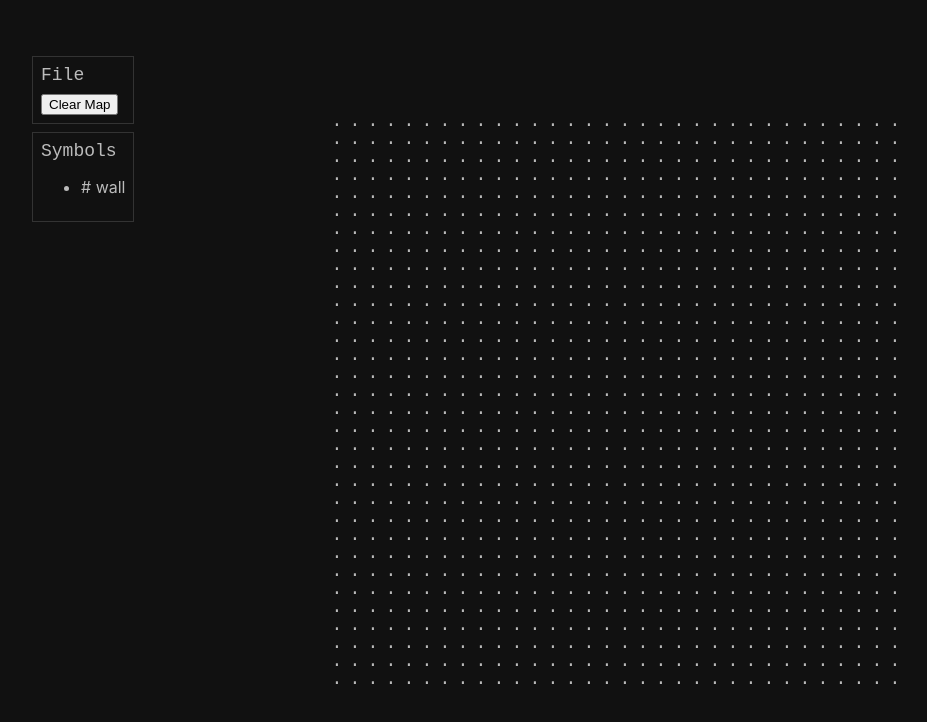
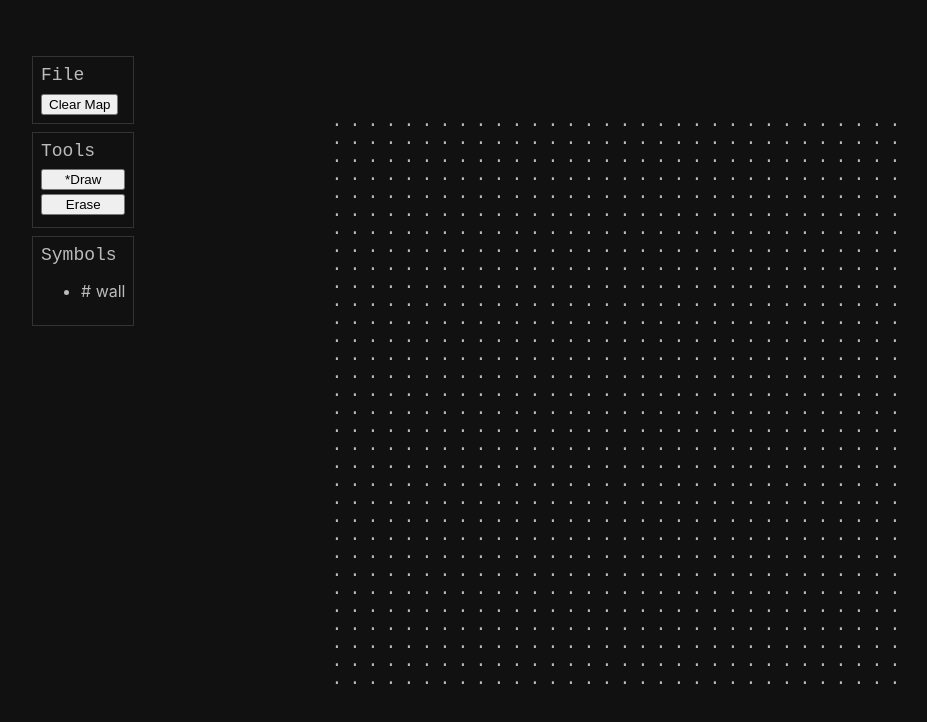
Before and after one commit to doeg/OLD-asciimap, a Next.js app: page / in a window 1280 px wide. Shown: the top 722 px of the page, without its empty margins (24-951 px from the left). Built offline with nearby package versions, Linux system fonts and the light colour scheme.

Commit message:
Add draw/erase quote-unquote functionality

```diff
--- /dev/null
+++ b/components/ToolsPanel.tsx
@@ -0,0 +1,26 @@
+import { FunctionComponent } from "react";
+import { Tools } from "../utils/toolts";
+import { Panel } from "./Panel";
+
+interface Props {
+  currentTool: Tools;
+  setCurrentTool: (tool: Tools) => void;
+}
+
+export const ToolsPanel: FunctionComponent<Props> = ({
+  currentTool,
+  setCurrentTool,
+}) => {
+  return (
+    <Panel title="Tools">
+      <div className="vstack">
+        <button className="mb-1" onClick={() => setCurrentTool("draw")}>
+          {currentTool === "draw" && "*"}Draw
+        </button>
+        <button className="mb-1" onClick={() => setCurrentTool("erase")}>
+          {currentTool === "erase" && "*"}Erase
+        </button>
+      </div>
+    </Panel>
+  );
+};
--- a/components/Workspace.tsx
+++ b/components/Workspace.tsx
@@ -1,14 +1,17 @@
 import { useEffect, useState } from "react";
 
 import { createMap, Map, updateTile } from "../utils/map";
+import { Tools } from "../utils/toolts";
 import { FilePanel } from "./FilePanel";
 import { MapCanvas } from "./MapCanvas";
 import { SymbolsPanel } from "./SymbolsPanel";
+import { ToolsPanel } from "./ToolsPanel";
 import style from "./Workspace.module.css";
 
 export const Workspace = () => {
   const [isInitialized, setInitialized] = useState(false);
   const [map, setMap] = useState<Map | null>(null);
+  const [currentTool, setCurrentTool] = useState<Tools>("draw");
 
   // Load map from localStorage on first mount
   useEffect(() => {
@@ -36,8 +39,9 @@ export const Workspace = () => {
     if (!map || !isInitialized) return;
 
     // FIXME hardcoded hacks
-    const activeSymbolID = map.symbols[0].id;
     const layer = map.layers[0];
+
+    const activeSymbolID = currentTool === "draw" ? map.symbols[0].id : null;
 
     const nextTiles = updateTile(layer.tiles, rdx, cdx, activeSymbolID);
     const nextLayer = { ...layer, tiles: nextTiles };
@@ -60,6 +64,7 @@ export const Workspace = () => {
     <div className={style.container}>
       <div className={style.sidebar}>
         <FilePanel onClear={onClear} />
+        <ToolsPanel currentTool={currentTool} setCurrentTool={setCurrentTool} />
         <SymbolsPanel map={map} />
       </div>
       <MapCanvas map={map} onClickCell={onClickCell} />
--- a/styles/globals.css
+++ b/styles/globals.css
@@ -27,3 +27,12 @@ a {
 .text-center {
   text-align: center;
 }
+
+.vstack {
+  display: flex;
+  flex-direction: column;
+}
+
+.mb-1 {
+  margin-bottom: 4px;
+}
--- /dev/null
+++ b/utils/toolts.ts
@@ -0,0 +1 @@
+export type Tools = "draw" | "erase";
```
